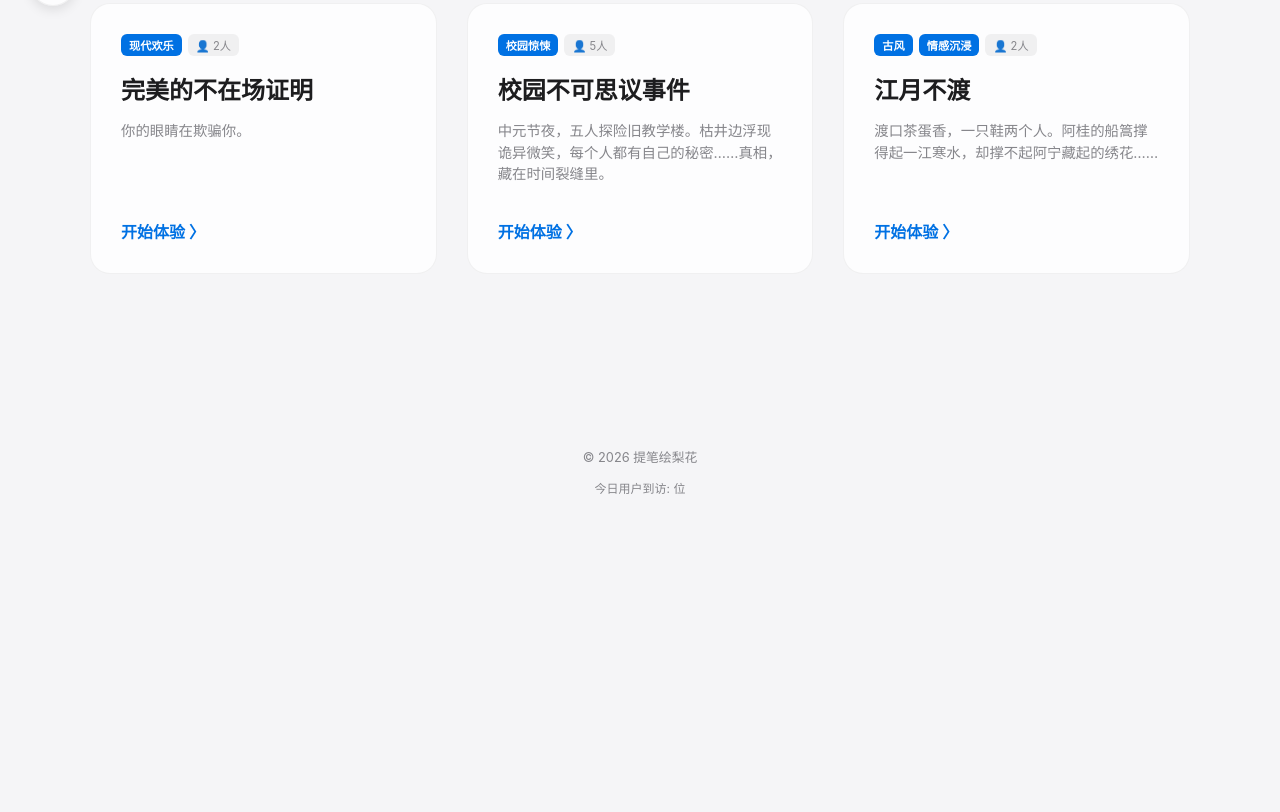
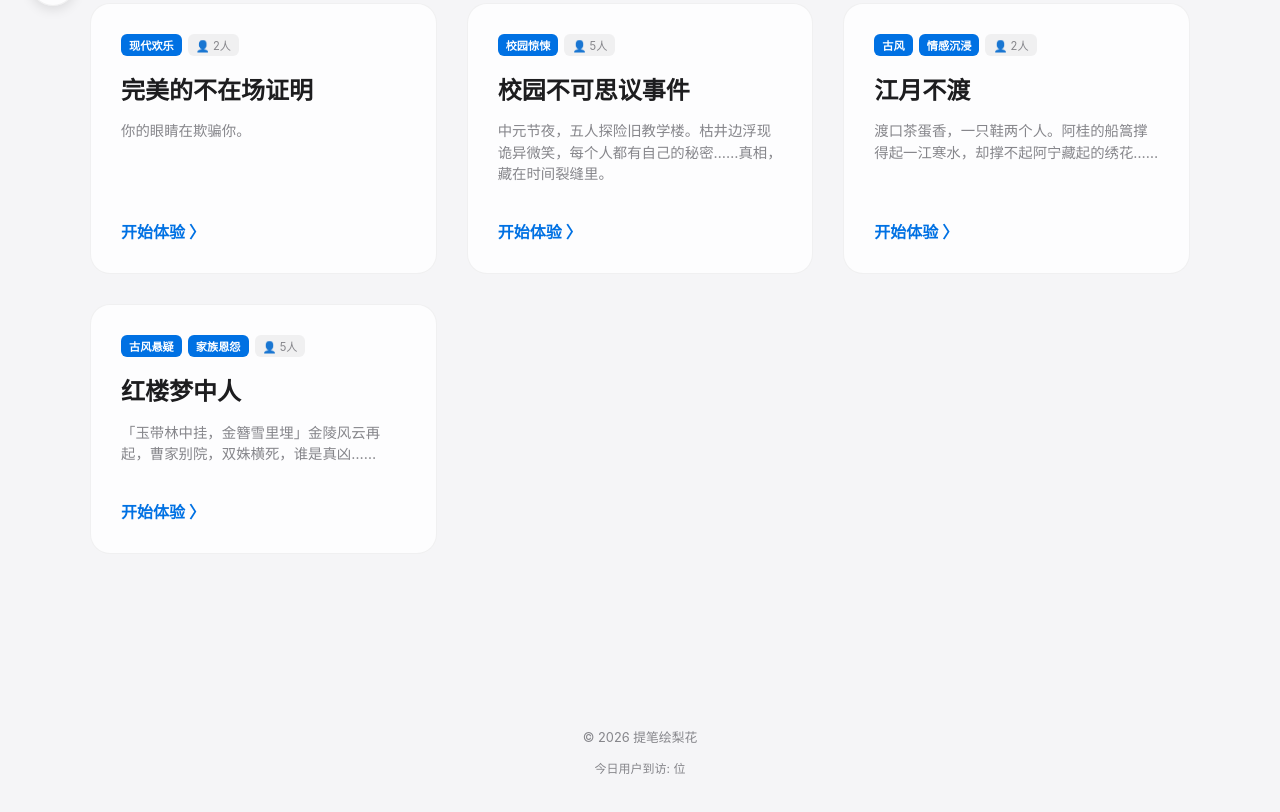
Before and after one commit to zhli1996y/murder-mystery-game, a plain HTML site: page index.html in a window 1280 px wide. Shown: the part 764-1576 px from the top of the page. Before the commit the page ends 1320 px from the top, so only its background shows below. Drawn offline with Linux system fonts and the light colour scheme; some packages are replaced by stand-ins of ours; a script that the page names is missing.

Commit message:
index.html

```diff
--- a/index.html
+++ b/index.html
@@ -245,7 +245,8 @@
         <p style="color:var(--apple-text-secondary); font-size:0.9rem; line-height:1.5;">中元节夜，五人探险旧教学楼。枯井边浮现诡异微笑，每个人都有自己的秘密……真相，藏在时间裂缝里。</p>
     </div>
     <div style="color:var(--apple-blue); font-weight:600; margin-top:20px;">开始体验 〉</div>
-</a>
+
+        </a>
         <a href="script6.html" class="script-card" data-type="古风 情感" data-script-id="script6" onclick="markAsComplete('script6')">
     <div>
         <div style="display:flex; justify-content:space-between; align-items: center;">
@@ -260,6 +261,25 @@
         </div>
         <h2 style="margin:15px 0 10px;">江月不渡</h2>
         <p style="color:var(--apple-text-secondary); font-size:0.9rem; line-height:1.5;">渡口茶蛋香，一只鞋两个人。阿桂的船篙撑得起一江寒水，却撑不起阿宁藏起的绣花……</p>
+    </div>
+    <div style="color:var(--apple-blue); font-weight:600; margin-top:20px;">开始体验 〉</div>
+</a>
+
+        </a>
+        <a href="script7.html" class="script-card" data-type="古风 情感 硬核" data-script-id="script7" onclick="markAsComplete('script7')">
+    <div>
+        <div style="display:flex; justify-content:space-between; align-items: center;">
+            <div style="display: flex; gap: 6px;">
+               <span class="tag">古风悬疑</span>
+               <span class="tag">家族恩怨</span>
+               <span style="font-size: 0.7rem; background: rgba(128,128,128,0.1); padding: 3px 8px; border-radius: 6px; color: var(--apple-text-secondary); display: flex; align-items: center; gap: 3px;">
+                    👤 5人
+                </span>
+            </div>
+            <span class="completed-badge" style="display:none;">✓ 已结案</span>
+        </div>
+        <h2 style="margin:15px 0 10px;">红楼梦中人</h2>
+        <p style="color:var(--apple-text-secondary); font-size:0.9rem; line-height:1.5;">「玉带林中挂，金簪雪里埋」金陵风云再起，曹家别院，双姝横死，谁是真凶……</p>
     </div>
     <div style="color:var(--apple-blue); font-weight:600; margin-top:20px;">开始体验 〉</div>
 </a>
```
